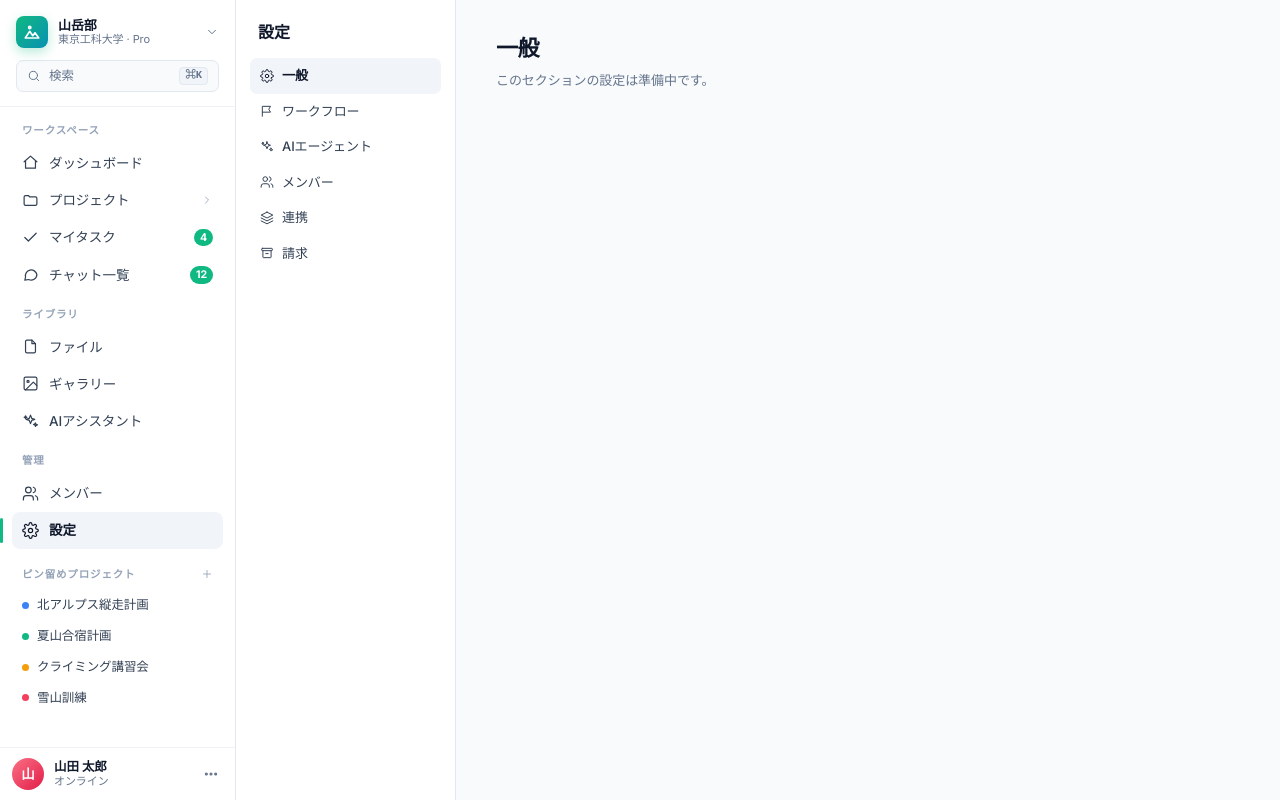
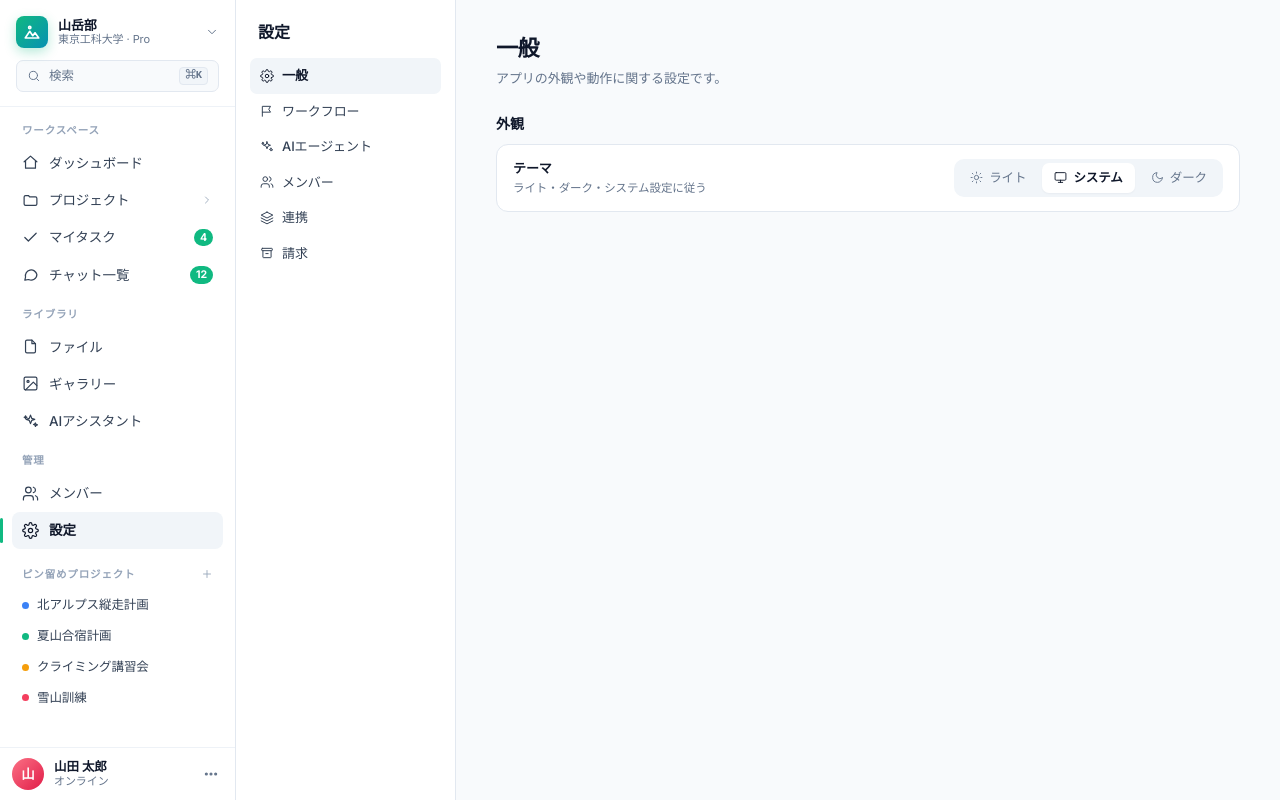
Before and after one commit to keishingu/Cairn, a Next.js app in the folder apps/web/: page /settings in a window 1280 px wide. Both pictures are taken after a click on the button "一般". Built offline with nearby package versions, Linux system fonts and the light colour scheme.

Commit message:
feat: ダークモード対応
CSS変数をhtml要素のdata-theme属性で制御する方式に変更し、
PC/モバイル設定ページからテーマを切り替えられるようにした。
ライト・ダーク・システムの3択で設定可能。

```diff
--- a/apps/web/src/app/(app)/_shells/mobile-shell.tsx
+++ b/apps/web/src/app/(app)/_shells/mobile-shell.tsx
@@ -37,7 +37,7 @@ export function MobileShell() {
   return (
     <AppShellContext.Provider value={{ openPanel: () => {}, openNotif: () => {} }}>
       <div className="app-root" style={{ width: '100vw', height: '100dvh', overflow: 'hidden' }}>
-        <div className="app" data-theme="light" style={{ width: '100%', height: '100%', display: 'flex', flexDirection: 'column', background: 'var(--bg)', overflow: 'hidden' }}>
+        <div className="app" style={{ width: '100%', height: '100%', display: 'flex', flexDirection: 'column', background: 'var(--bg)', overflow: 'hidden' }}>
           <div style={{ flex: 1, display: 'flex', flexDirection: 'column', minHeight: 0, overflow: 'hidden' }}>
             <MobilePage page={page} />
           </div>
--- a/apps/web/src/app/(app)/_shells/pc-shell.tsx
+++ b/apps/web/src/app/(app)/_shells/pc-shell.tsx
@@ -27,7 +27,7 @@ export function PCShell({ children }: { children: React.ReactNode }) {
   return (
     <AppShellContext.Provider value={{ openPanel: (project) => setSelectedProject(project ?? null), openNotif: () => setNotifOpen(true) }}>
       <div className="app-root" style={{ width: '100vw', height: '100vh', overflow: 'hidden' }}>
-        <div className="app" data-theme="light" style={{ width: '100%', height: '100%', display: 'flex', background: 'var(--bg)', overflow: 'hidden' }}>
+        <div className="app" style={{ width: '100%', height: '100%', display: 'flex', background: 'var(--bg)', overflow: 'hidden' }}>
           <Sidebar page={page} setPage={(p) => router.push(`/${p}`)}/>
           <main style={{ flex: 1, display: 'flex', flexDirection: 'column', minWidth: 0, minHeight: 0, position: 'relative' }}>
             <div style={{ flex: 1, display: 'flex', minHeight: 0, minWidth: 0, position: 'relative' }}>
--- a/apps/web/src/app/auth/layout.tsx
+++ b/apps/web/src/app/auth/layout.tsx
@@ -8,8 +8,7 @@ export const metadata: Metadata = { title: 'Cairn - ログイン' }
 export default function AuthLayout({ children }: { children: React.ReactNode }) {
   return (
     <div
-      className="app"
-      data-theme="light"
+      className="app app-root"
       style={{
         minHeight: '100vh',
         display: 'flex',
--- a/apps/web/src/app/globals.css
+++ b/apps/web/src/app/globals.css
@@ -3,7 +3,7 @@
 @tailwind utilities;
 
 /* ── Design tokens (山岳部SaaS) ─────────────────────────────────── */
-.app-root, .app-root [data-theme="light"] {
+.app-root {
   --bg:            #F8FAFC;
   --bg-elev:       #F1F5F9;
   --card:          #FFFFFF;
@@ -64,7 +64,7 @@
   --selection:   #C7F0DC;
 }
 
-.app-root [data-theme="dark"] {
+[data-theme="dark"] .app-root {
   --bg:            #0B0F14;
   --bg-elev:       #0F141B;
   --card:          #111827;
--- a/apps/web/src/app/layout.tsx
+++ b/apps/web/src/app/layout.tsx
@@ -23,7 +23,7 @@ export default function RootLayout({
   return (
     <html lang="ja" suppressHydrationWarning>
       <body className={`${inter.variable} ${notoSansJP.variable}`} style={{ margin: 0, padding: 0, height: '100%' }}>
-        <ThemeProvider attribute="class" defaultTheme="system" enableSystem disableTransitionOnChange>
+        <ThemeProvider attribute={['class', 'data-theme']} defaultTheme="system" enableSystem disableTransitionOnChange>
           <QueryProvider>{children}</QueryProvider>
         </ThemeProvider>
       </body>
--- a/apps/web/src/components/app/detail-panel/pages/settings.tsx
+++ b/apps/web/src/components/app/detail-panel/pages/settings.tsx
@@ -3,6 +3,8 @@
 
 'use client'
 
+import React from 'react'
+import { useTheme } from 'next-themes'
 import { MobileHeader } from '../mobile-header'
 import { Icon, Avatar } from '../../primitives'
 
@@ -37,7 +39,19 @@ const SECTIONS = [
   },
 ]
 
+type ThemeValue = 'light' | 'dark' | 'system'
+
+const THEME_OPTIONS: { value: ThemeValue; label: string; icon: string }[] = [
+  { value: 'light',  label: 'ライト',   icon: 'sun' },
+  { value: 'system', label: 'システム', icon: 'monitor' },
+  { value: 'dark',   label: 'ダーク',   icon: 'moon' },
+]
+
 export function MobileSettings() {
+  const { theme, setTheme } = useTheme()
+  const [mounted, setMounted] = React.useState(false)
+  React.useEffect(() => setMounted(true), [])
+
   return (
     <div style={{ display: 'flex', flexDirection: 'column', flex: 1, minHeight: 0, background: 'var(--bg)' }}>
       <MobileHeader title="設定"/>
@@ -78,6 +92,35 @@ export function MobileSettings() {
           </div>
         ))}
 
+        <div style={{ margin: '16px 16px 0' }}>
+          <div style={{ fontSize: 11, fontWeight: 700, color: 'var(--text-4)', letterSpacing: '0.08em', textTransform: 'uppercase', marginBottom: 8, paddingLeft: 4 }}>外観</div>
+          <div style={{ background: 'var(--card)', border: '1px solid var(--border)', borderRadius: 14, padding: '14px 16px' }}>
+            <div style={{ fontSize: 13, fontWeight: 600, color: 'var(--text)', marginBottom: 10 }}>テーマ</div>
+            {mounted && (
+              <div style={{ display: 'flex', gap: 6 }}>
+                {THEME_OPTIONS.map(opt => (
+                  <button
+                    key={opt.value}
+                    onClick={() => setTheme(opt.value)}
+                    style={{
+                      flex: 1, display: 'flex', flexDirection: 'column', alignItems: 'center', gap: 6,
+                      padding: '10px 6px', borderRadius: 10,
+                      border: `2px solid ${theme === opt.value ? 'var(--accent)' : 'var(--border)'}`,
+                      background: theme === opt.value ? 'var(--accent-soft)' : 'var(--card-2)',
+                      color: theme === opt.value ? 'var(--accent-text)' : 'var(--text-3)',
+                      fontWeight: theme === opt.value ? 700 : 500,
+                      fontSize: 12, fontFamily: 'inherit', cursor: 'pointer',
+                    }}
+                  >
+                    <Icon name={opt.icon} size={18} color={theme === opt.value ? 'var(--accent-text)' : 'var(--text-3)'}/>
+                    {opt.label}
+                  </button>
+                ))}
+              </div>
+            )}
+          </div>
+        </div>
+
         <div style={{ margin: '24px 16px 0' }}>
           <button style={{ width: '100%', padding: '15px', borderRadius: 14, border: '1px solid var(--border)', background: 'var(--card)', color: 'var(--rose)', fontSize: 15, fontWeight: 600, cursor: 'pointer', fontFamily: 'inherit' }}>
             ログアウト
--- a/apps/web/src/components/app/emoji-picker.tsx
+++ b/apps/web/src/components/app/emoji-picker.tsx
@@ -4,6 +4,7 @@ import React from 'react'
 import { createPortal } from 'react-dom'
 import Picker from '@emoji-mart/react'
 import data from '@emoji-mart/data'
+import { useTheme } from 'next-themes'
 
 const MARGIN = 6
 // emoji-mart デフォルトサイズ
@@ -19,6 +20,7 @@ interface EmojiPickerProps {
 export const EmojiPicker = ({ anchorRef, onSelect, onClose }: EmojiPickerProps) => {
   const containerRef = React.useRef<HTMLDivElement>(null)
   const [pos, setPos] = React.useState<{ top: number; left: number } | null>(null)
+  const { resolvedTheme } = useTheme()
 
   React.useLayoutEffect(() => {
     if (!anchorRef.current) return
@@ -57,7 +59,7 @@ export const EmojiPicker = ({ anchorRef, onSelect, onClose }: EmojiPickerProps)
         data={data}
         onEmojiSelect={(e: { native: string }) => { onSelect(e.native); onClose() }}
         locale="ja"
-        theme="light"
+        theme={resolvedTheme === 'dark' ? 'dark' : 'light'}
         previewPosition="none"
         skinTonePosition="none"
         maxFrequentRows={1}
--- a/apps/web/src/components/app/pages/settings.tsx
+++ b/apps/web/src/components/app/pages/settings.tsx
@@ -1,6 +1,7 @@
 'use client'
 
 import React from 'react'
+import { useTheme } from 'next-themes'
 import { Icon } from '../primitives'
 import { STATUS_COL } from '../data'
 
@@ -15,6 +16,59 @@ const Toggle = ({ on }: { on: boolean }) => (
     <div style={{ width: 16, height: 16, borderRadius: '50%', background: '#fff', boxShadow: '0 1px 2px rgba(0,0,0,.2)' }}/>
   </div>
 )
+
+type ThemeValue = 'light' | 'dark' | 'system'
+
+const THEME_OPTIONS: { value: ThemeValue; label: string; icon: string }[] = [
+  { value: 'light',  label: 'ライト',   icon: 'sun' },
+  { value: 'system', label: 'システム', icon: 'monitor' },
+  { value: 'dark',   label: 'ダーク',   icon: 'moon' },
+]
+
+const SettingsGeneral = () => {
+  const { theme, setTheme } = useTheme()
+  const [mounted, setMounted] = React.useState(false)
+  React.useEffect(() => setMounted(true), [])
+
+  return (
+    <div style={{ maxWidth: 780 }}>
+      <h1 style={{ margin: '0 0 4px', fontSize: 22, fontWeight: 700, letterSpacing: '-0.025em' }}>一般</h1>
+      <p style={{ margin: '0 0 24px', color: 'var(--text-3)', fontSize: 13 }}>アプリの外観や動作に関する設定です。</p>
+
+      <section style={{ marginBottom: 24 }}>
+        <h2 style={{ margin: '0 0 10px', fontSize: 14, fontWeight: 700 }}>外観</h2>
+        <div className="card" style={{ padding: '14px 16px', display: 'flex', alignItems: 'center', gap: 16 }}>
+          <div style={{ flex: 1 }}>
+            <div style={{ fontSize: 13, fontWeight: 600 }}>テーマ</div>
+            <div style={{ fontSize: 11.5, color: 'var(--text-3)', marginTop: 2 }}>ライト・ダーク・システム設定に従う</div>
+          </div>
+          {mounted && (
+            <div style={{ display: 'flex', gap: 4, background: 'var(--bg-elev)', borderRadius: 10, padding: 4 }}>
+              {THEME_OPTIONS.map(opt => (
+                <button
+                  key={opt.value}
+                  onClick={() => setTheme(opt.value)}
+                  style={{
+                    display: 'flex', alignItems: 'center', gap: 6,
+                    padding: '6px 12px', borderRadius: 7, border: 'none',
+                    background: theme === opt.value ? 'var(--card)' : 'transparent',
+                    color: theme === opt.value ? 'var(--text)' : 'var(--text-3)',
+                    fontWeight: theme === opt.value ? 600 : 500,
+                    fontSize: 12.5, fontFamily: 'inherit', cursor: 'pointer',
+                    boxShadow: theme === opt.value ? 'var(--shadow-sm)' : 'none',
+                    transition: 'all .12s',
+                  }}
+                >
+                  <Icon name={opt.icon} size={13}/> {opt.label}
+                </button>
+              ))}
+            </div>
+          )}
+        </div>
+      </section>
+    </div>
+  )
+}
 
 const SettingsWorkflow = () => {
   const stages = [
@@ -150,12 +204,13 @@ export const PageSettings = () => {
         ))}
       </aside>
       <div style={{ flex: 1, overflow: 'auto', padding: '32px 40px' }}>
+        {section === 'general'  && <SettingsGeneral/>}
         {section === 'workflow' && <SettingsWorkflow/>}
-        {section === 'ai' && <SettingsAI/>}
-        {section !== 'workflow' && section !== 'ai' && (
+        {section === 'ai'       && <SettingsAI/>}
+        {section !== 'general' && section !== 'workflow' && section !== 'ai' && (
           <div>
             <h1 style={{ margin: '0 0 6px', fontSize: 22, fontWeight: 700, letterSpacing: '-0.025em' }}>
-              {{ general: '一般', members: 'メンバー', integrations: '連携', billing: '請求' }[section] ?? section}
+              {{ members: 'メンバー', integrations: '連携', billing: '請求' }[section] ?? section}
             </h1>
             <p style={{ color: 'var(--text-3)', fontSize: 13 }}>このセクションの設定は準備中です。</p>
           </div>
--- a/apps/web/src/components/app/primitives.tsx
+++ b/apps/web/src/components/app/primitives.tsx
@@ -61,6 +61,7 @@ const PATHS: Record<string, React.ReactNode> = {
   mic:         <><rect x="9" y="3" width="6" height="12" rx="3"/><path d="M5 12a7 7 0 0 0 14 0"/><line x1="12" y1="19" x2="12" y2="22"/></>,
   map:         <><polygon points="1 6 8 3 16 6 23 3 23 18 16 21 8 18 1 21"/><line x1="8" y1="3" x2="8" y2="18"/><line x1="16" y1="6" x2="16" y2="21"/></>,
   logout:      <><path d="M9 21H5a2 2 0 0 1-2-2V5a2 2 0 0 1 2-2h4"/><polyline points="16 17 21 12 16 7"/><line x1="21" y1="12" x2="9" y2="12"/></>,
+  monitor:     <><rect x="2" y="3" width="20" height="14" rx="2"/><path d="M8 21h8"/><path d="M12 17v4"/></>,
 }
 
 export const Icon = ({ name, size = 18, color = 'currentColor', strokeWidth = 1.7, style }: IconProps) => (
```
